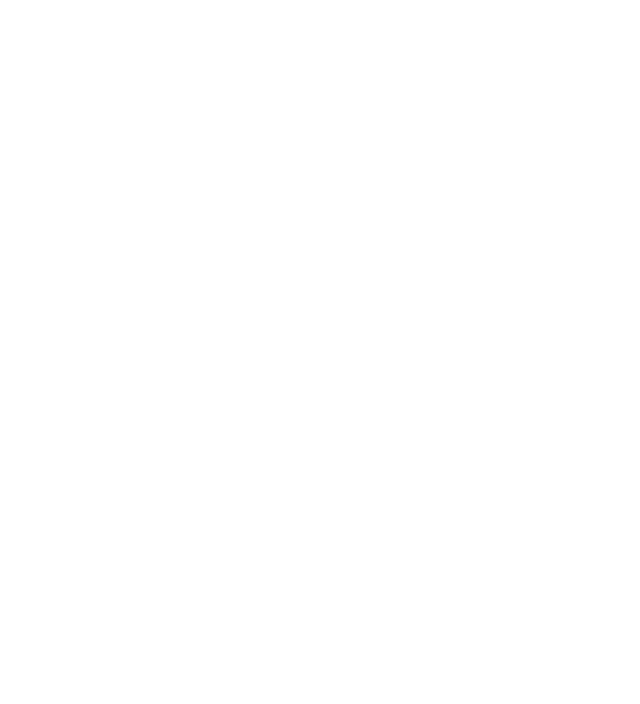
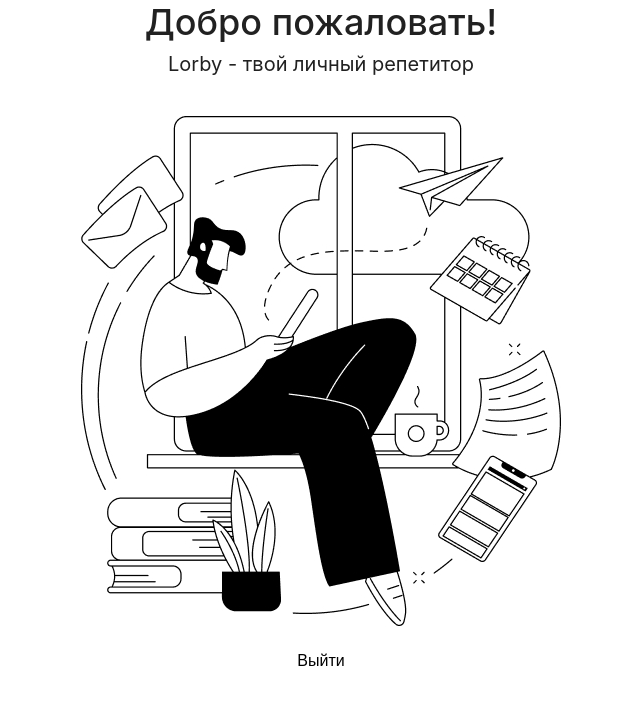
Before and after one commit to Venera00/neobis-front-auth, a React (Create React App) app: page /welcome in a window 1280 px wide. Before the commit this address had no page. Shown: the top 704 px of the page, without its empty margins (319-959 px from the left). Built offline with nearby package versions, Linux system fonts and the light colour scheme.

Commit message:
Add welcome page

```diff
--- a/src/App.js
+++ b/src/App.js
@@ -4,6 +4,7 @@
 import LoggedInPage from "../src/pages/LoggedIn/LoggedInPage";
 import RegistrationPage from "./pages/Registration/RegistrationPage";
 import SendEmail from "./pages/SendEmail/SendEmail";
+import WelcomePage from "./pages/WelcomePage/WelcomePage";
 import "./App.css";
 
 function App() {
@@ -16,6 +17,7 @@
           <Route path="/loggedin" element={<LoggedInPage />} />
           <Route path="/registration" element={<RegistrationPage />} />
           <Route path="/sendemail" element={<SendEmail />} />
+          <Route path="/welcome" element={<WelcomePage />} />
         </Routes>
       </BrowserRouter>
     </div>
--- /dev/null
+++ b/src/pages/WelcomePage/WelcomePage.css
@@ -0,0 +1,28 @@
+.welcome-container {
+  display: flex;
+  flex-direction: column;
+  justify-content: center;
+  align-items: center;
+  gap: 0.5rem;
+}
+
+.welcome-title {
+  font-size: 2.25rem;
+  font-weight: 500;
+}
+
+.welcome-subtitle {
+  font-size: 1.25rem;
+  font-weight: 400;
+  margin-bottom: 2rem;
+}
+
+.welcome-btn {
+  width: 22rem;
+  height: 3.2rem;
+  background-color: #fff;
+  font-weight: 500;
+  font-size: 1rem;
+  cursor: pointer;
+  border: none;
+}
--- /dev/null
+++ b/src/pages/WelcomePage/WelcomePage.js
@@ -0,0 +1,16 @@
+import { useState } from "react";
+import mainImg from "../../assets/mainImg.jpg";
+import "./WelcomePage.css";
+
+const WelcomePage = () => {
+  return (
+    <div className="welcome-container">
+      <h2 className="welcome-title">Добро пожаловать!</h2>
+      <p className="welcome-subtitle">Lorby - твой личный репетитор</p>
+      <img src={mainImg} />
+      <button className="welcome-btn">Выйти</button>
+    </div>
+  );
+};
+
+export default WelcomePage;
```
